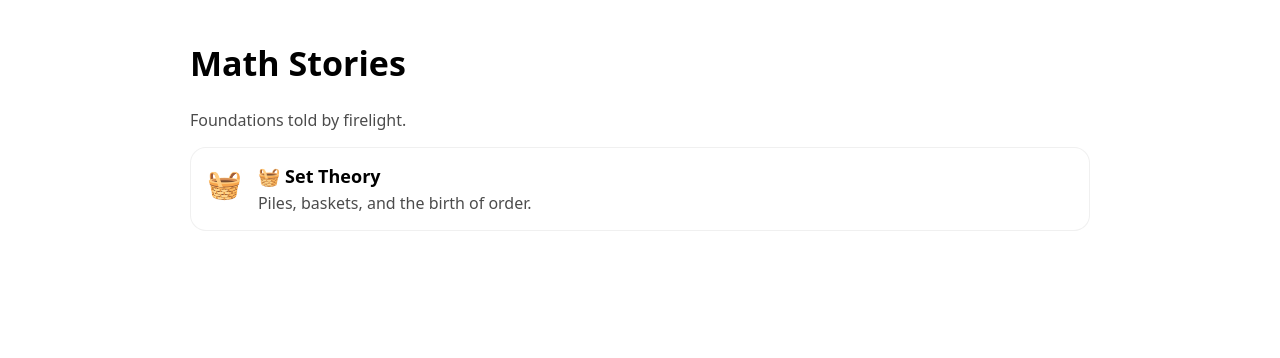
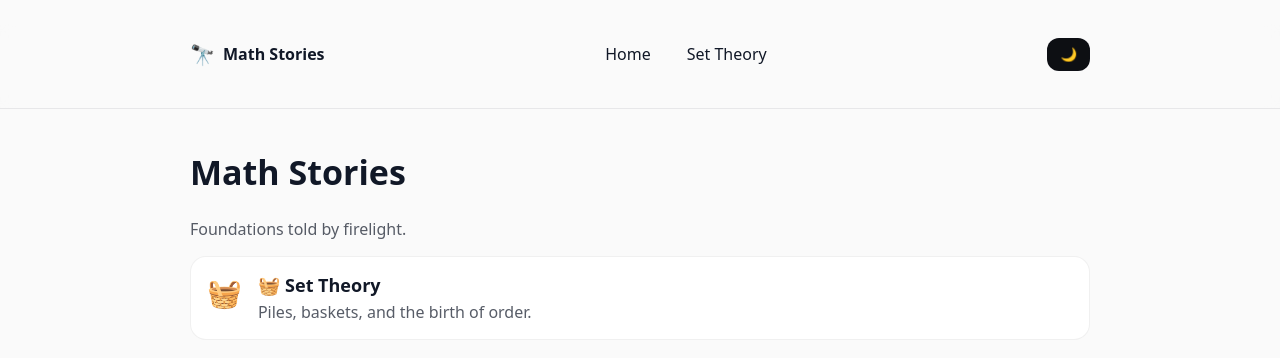
Before and after one commit to CaiporaGames/zeroglyph, a Next.js app: page / in a window 1280 px wide. Shown: the top 358 px of the page. Built offline with nearby package versions, Linux system fonts and the light colour scheme.

Commit message:
new feature
- Black and bright modes.

```diff
--- a/app/layout.tsx
+++ b/app/layout.tsx
@@ -1,10 +1,42 @@
-export const metadata = { title: "Math Stories", description: "Orlan & Taro’s cave nights" };
+import "./../ui/theme/global.css";
+import Header from "@/ui/components/Header/Header";
+import { ThemeProvider } from "@/ui/theme/ThemeProvider";
+
+export const metadata = {
+  title: "Math Stories",
+  description: "Orlan & Taro’s cave nights",
+};
+
+const initialThemeScript = `
+;(() => {
+  try {
+    const key = 'theme';
+    const stored = localStorage.getItem(key);
+    if (stored === 'light' || stored === 'dark') {
+      document.documentElement.setAttribute('data-theme', stored);
+      return;
+    }
+  } catch {}
+  const prefersDark = window.matchMedia && window.matchMedia('(prefers-color-scheme: dark)').matches;
+  document.documentElement.setAttribute('data-theme', prefersDark ? 'dark' : 'light');
+})();
+`;
 
 export default function RootLayout({ children }: { children: React.ReactNode }) {
   return (
-    <html lang="en">
-      <body style={{ margin: 0, fontFamily: "system-ui, Segoe UI, Arial, sans-serif" }}>
-        {children}
+    <html lang="en" suppressHydrationWarning>
+      <head>
+        {/* Set the theme ASAP to avoid a flash */}
+        <script dangerouslySetInnerHTML={{ __html: initialThemeScript }} />
+        <meta name="theme-color" content="#0b0d10" media="(prefers-color-scheme: dark)" />
+        <meta name="theme-color" content="#fafafa" media="(prefers-color-scheme: light)" />
+
+      </head>
+      <body>
+        <ThemeProvider>
+          <Header />
+          {children}
+        </ThemeProvider>
       </body>
     </html>
   );
--- a/data/stories/set-theory.ts
+++ b/data/stories/set-theory.ts
@@ -1,10 +1,5 @@
 import type { Story } from "@/domain/stories";
 
-/**
- * Paste your nights as Markdown strings.
- * Keep each Night small-ish; the pagination slices this array by NIGHTS_PER_PAGE.
- * You can copy straight from your HTML, but Markdown reads nicer and keeps CSS separate.
- */
 export const setTheory: Story = {
   slug: "set-theory",
   title: "Set Theory",
@@ -57,76 +52,5 @@ Piles are equal if they contain the same berries.
 > Identity is about contents, not labels.
       `.trim(),
     },
-
-    // --- Keep adding your nights here (Night 7, 8, 9, 10, 11, 12…) ---
-
-    {
-      id: "night-7",
-      title: "🌒 Night 7: The Gatherer Crate",
-      contentMd: `
-They pour multiple piles into one *gatherer crate* and later sort them back.
-
-**Law IV — Union**
-From many piles, build one that contains all their berries.
-
-A chant is born: *“Gather, pour, deliver.”*
-      `.trim(),
-    },
-    {
-      id: "night-8",
-      title: "🌒 Night 8: The Berry Ledger and Power Piles",
-      contentMd: `
-They list **every sub-pile** of {🍓, 🫐, 🍋} — eight in all.
-
-**Law V — Power Pile**
-For any proper pile, you can list all its sub-piles. (Size: \(2^n\))
-
-They mark the spiral 🌀 for induction.
-      `.trim(),
-    },
-    {
-      id: "night-9",
-      title: "🌒 Night 9: The Forbidden Berry",
-      contentMd: `
-Thornroot wants red or yellow, **no blue**. They filter by rule.
-
-**Law VI — Separation**
-From any pile, build a new one by selecting berries that follow a rule.
-
-Filtering never grows a pile; it only trims it.
-      `.trim(),
-    },
-    {
-      id: "night-10",
-      title: "🌒 Night 10: The Berry Alchemist",
-      contentMd: `
-Emberroot demands **red berries that were once blue**. They transform 🫐 → 🍓 by rule.
-
-**Law VII — Replacement**
-Apply a rule to each berry; obtain a new pile.
-
-They carve 🔁 for contrapositive.
-      `.trim(),
-    },
-    {
-      id: "night-11",
-      title: "🌒 Night 11: The Equal Trade",
-      contentMd: `
-Two crates of 12, different berries, matched **one-to-one**.
-
-**Matching Ritual**
-Equal size by perfect pairing (🧩). Fairness by pairing, not by weight.
-      `.trim(),
-    },
-    {
-      id: "night-12",
-      title: "🌒 Night 12: The Endless Crate",
-      contentMd: `
-A crate that never empties; counting fails but matching works.
-
-**Infinite Matching**
-Some piles are uncountable, yet equal in size if they can be paired one-to-one. They carve ∞.
-      `.trim(),
-    },
   ],
 };
--- a/features/stories/components/Night/Night.module.css
+++ b/features/stories/components/Night/Night.module.css
@@ -1,18 +1,21 @@
 .night {
   padding: 24px;
-  border: 1px solid rgba(0,0,0,0.06);
+  border: 1px solid var(--border);
   border-radius: 16px;
   margin: 16px 0;
-  background: #fff;
+  background: var(--card-bg);
+  box-shadow: var(--shadow);
 }
 .title {
   margin: 0 0 8px 0;
   font-size: 22px;
   line-height: 1.25;
+  color: var(--text);
 }
 .body :global(p) { margin: 8px 0; }
 .body :global(blockquote) {
   margin: 12px 0;
   padding-left: 12px;
-  border-left: 3px solid #222;
+  border-left: 3px solid var(--text);
+  opacity: 0.9;
 }
--- a/features/stories/components/StoryCard/StoryCard.module.css
+++ b/features/stories/components/StoryCard/StoryCard.module.css
@@ -3,13 +3,12 @@
   gap: 16px;
   padding: 16px;
   border-radius: 16px;
-  border: 1px solid rgba(0,0,0,0.06);
-  background: #fff;
-  text-decoration: none;
-  color: inherit;
+  border: 1px solid var(--border);
+  background: var(--card-bg);
+  color: var(--text);
 }
-.card:hover { box-shadow: 0 4px 20px rgba(0,0,0,0.06); }
+.card:hover { box-shadow: var(--shadow); }
 .emoji { font-size: 28px; }
 .info { display: grid; gap: 4px; }
-.title { margin: 0; font-size: 18px; }
-.tagline { margin: 0; opacity: 0.7; }
+.title { margin: 0; font-size: 18px; color: var(--text); }
+.tagline { margin: 0; color: var(--muted); }
--- a/features/stories/pages/StoryPage/StoryPage.module.css
+++ b/features/stories/pages/StoryPage/StoryPage.module.css
@@ -1,5 +1,5 @@
 .shell { max-width: 900px; margin: 24px auto; padding: 16px; }
 .header { margin-bottom: 12px; }
-.h1 { margin: 0; font-size: 34px; }
-.tagline { margin: 4px 0 0; opacity: 0.7; }
+.h1 { margin: 0; font-size: 34px; color: var(--text); }
+.tagline { margin: 4px 0 0; color: var(--muted); }
 .nights { display: grid; gap: 12px; }
--- /dev/null
+++ b/ui/components/Header/Header.module.css
@@ -0,0 +1,51 @@
+.header {
+  position: sticky;
+  top: 0;
+  z-index: 10;
+  backdrop-filter: saturate(180%) blur(8px);
+  background: color-mix(in oklab, var(--bg) 85%, transparent);
+  border-bottom: 1px solid var(--border);
+}
+
+.row {
+  display: grid;
+  grid-template-columns: auto 1fr auto;
+  align-items: center;
+  gap: 12px;
+  height: 60px;
+}
+
+.brand {
+  display: inline-flex;
+  align-items: center;
+  gap: 8px;
+  font-weight: 700;
+  color: var(--text);
+}
+.logo { font-size: 20px; }
+
+.nav {
+  display: flex;
+  gap: 16px;
+  align-items: center;
+  justify-content: center;
+}
+.link {
+  padding: 8px 10px;
+  border-radius: 10px;
+  color: var(--text);
+}
+.link:hover {
+  background: var(--card-bg);
+  box-shadow: var(--shadow);
+  border: 1px solid var(--border);
+}
+
+.toggle {
+  border: 1px solid var(--border);
+  background: var(--btn-bg);
+  color: var(--btn-text);
+  padding: 8px 12px;
+  border-radius: 12px;
+  cursor: pointer;
+}
--- /dev/null
+++ b/ui/components/Header/Header.tsx
@@ -0,0 +1,35 @@
+"use client";
+import Link from "next/link";
+import { useTheme } from "@/ui/theme/ThemeProvider";
+import styles from "./Header.module.css";
+
+export default function Header() {
+  const { theme, toggle } = useTheme();
+
+  return (
+    <header className={styles.header}>
+      <div className="container">
+        <div className={styles.row}>
+          <Link href="/" className={styles.brand}>
+            <span className={styles.logo}>🔭</span>
+            <span>Math Stories</span>
+          </Link>
+
+          <nav className={styles.nav}>
+            <Link href="/" className={styles.link}>Home</Link>
+            <Link href="/stories/set-theory" className={styles.link}>Set Theory</Link>
+          </nav>
+
+          <button
+            aria-label="Toggle theme"
+            className={styles.toggle}
+            onClick={toggle}
+            title={`Switch to ${theme === "light" ? "dark" : "light"} mode`}
+          >
+            {theme === "light" ? "🌙" : "☀️"}
+          </button>
+        </div>
+      </div>
+    </header>
+  );
+}
--- /dev/null
+++ b/ui/theme/ThemeProvider.tsx
@@ -0,0 +1,34 @@
+"use client";
+import { createContext, useContext, useEffect, useMemo, useState } from "react";
+
+type Theme = "light" | "dark";
+type ThemeCtx = { theme: Theme; toggle: () => void; setTheme: (t: Theme) => void };
+
+const Ctx = createContext<ThemeCtx | null>(null);
+const STORAGE_KEY = "theme";
+
+export function ThemeProvider({ children }: { children: React.ReactNode }) {
+  // Initial theme comes from the SSR inline script via <html data-theme="...">
+  const initial = (typeof document !== "undefined" &&
+    (document.documentElement.getAttribute("data-theme") as Theme)) || "light";
+
+  const [theme, setThemeState] = useState<Theme>(initial);
+  const setTheme = (t: Theme) => {
+    setThemeState(t);
+    document.documentElement.setAttribute("data-theme", t);
+    try { localStorage.setItem(STORAGE_KEY, t); } catch {}
+  };
+  const toggle = () => setTheme(theme === "light" ? "dark" : "light");
+
+  // Hydration guard: ensure DOM reflects state after mount
+  useEffect(() => { setTheme(theme); /* sync */ }, []); // eslint-disable-line
+
+  const value = useMemo(() => ({ theme, toggle, setTheme }), [theme]);
+  return <Ctx.Provider value={value}>{children}</Ctx.Provider>;
+}
+
+export function useTheme() {
+  const ctx = useContext(Ctx);
+  if (!ctx) throw new Error("ThemeProvider missing");
+  return ctx;
+}
--- /dev/null
+++ b/ui/theme/global.css
@@ -0,0 +1,46 @@
+/* Base tokens */
+:root {
+  --bg: #fafafa;
+  --text: #111827;
+  --muted: #6b7280;
+  --card-bg: #ffffff;
+  --border: rgba(17, 24, 39, 0.08);
+  --shadow: 0 4px 20px rgba(0,0,0,0.06);
+
+  --btn-bg: #0d0f13;
+  --btn-text: #ffffff;
+
+  --accent: #111827;
+}
+
+:root[data-theme="dark"] {
+  --bg: #0b0d10;
+  --text: #e5e7eb;
+  --muted: #9ca3af;
+  --card-bg: #12151b;
+  --border: rgba(255,255,255,0.12);
+  --shadow: 0 6px 24px rgba(0,0,0,0.5);
+
+  --btn-bg: #e5e7eb;
+  --btn-text: #0b0d10;
+
+  --accent: #e5e7eb;
+}
+
+/* Page chrome */
+html, body {
+  padding: 0;
+  margin: 0;
+  background: var(--bg);
+  color: var(--text);
+  font-family: system-ui, -apple-system, "Segoe UI", Roboto, Arial, sans-serif;
+}
+
+/* Utilities */
+.container {
+  max-width: 900px;
+  margin: 24px auto;
+  padding: 0 16px;
+}
+
+a { color: inherit; text-decoration: none; }
```
Also changed, not shown: features/stories/components/Pagination/StoryPagination.module.css (+7 -6 lines), features/stories/components/StoryCard/StoryCard.tsx (+2 -1 lines).
